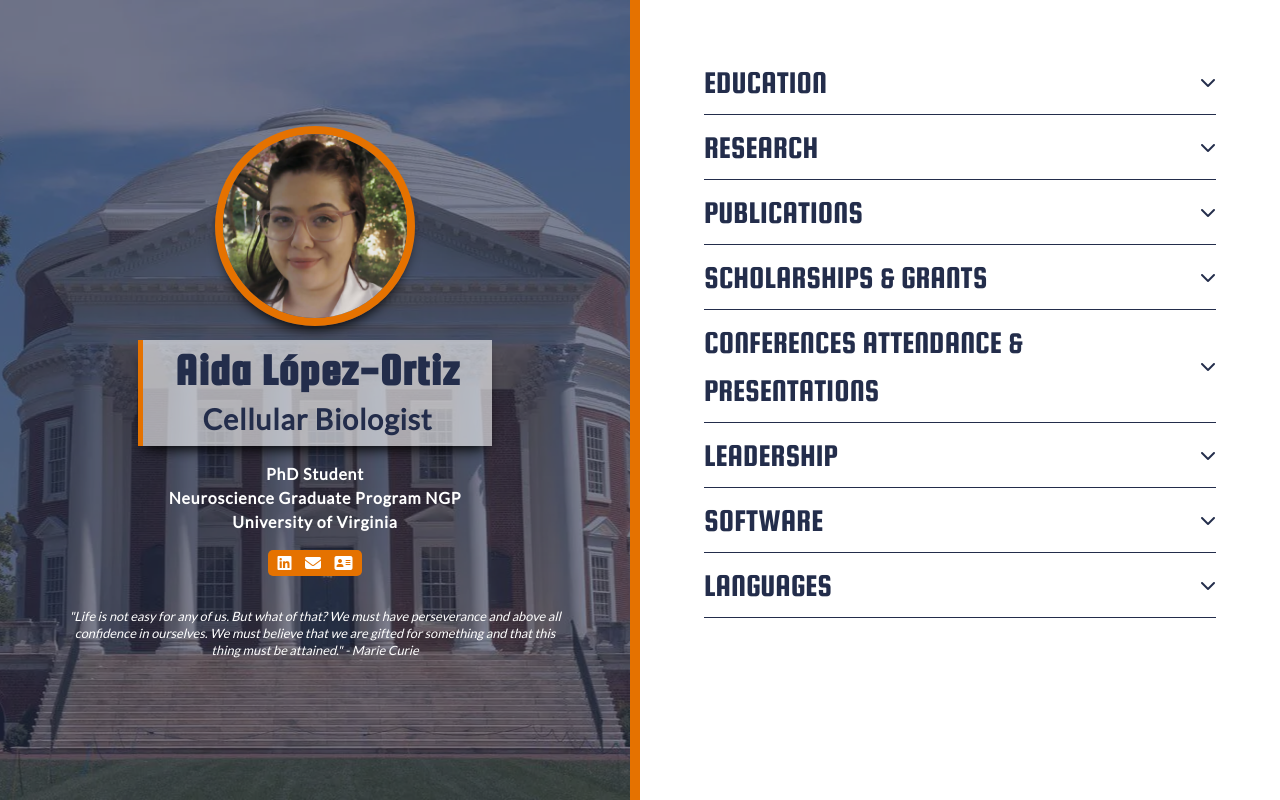
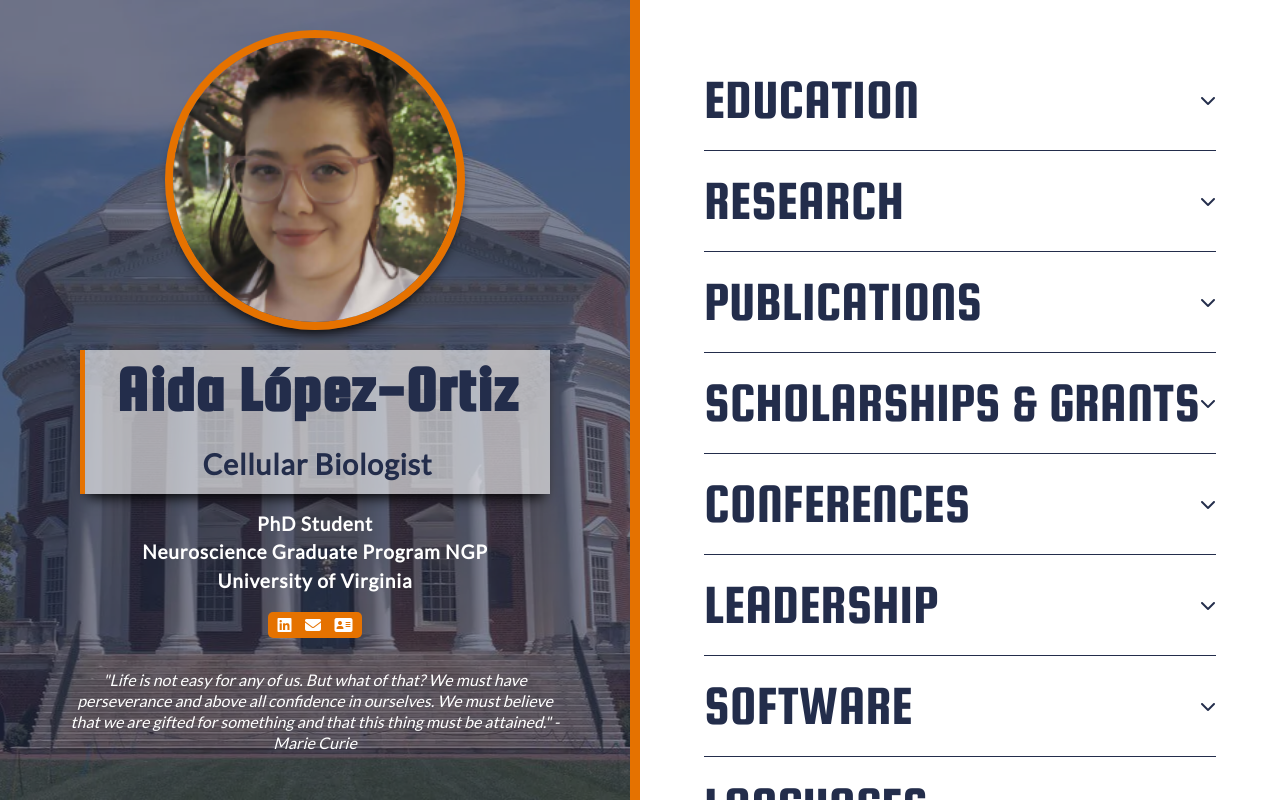
Before and after one commit to joseamadorg/cv_oryza, a plain HTML site: page index.html in a window 1280 px wide. Drawn offline with Linux system fonts and the light colour scheme.

Commit message:
Se añade conferencia KY 2023. FIX: tamaño de letra, tamaño de imagen, y tamaño de nombre en desktop

```diff
--- a/index.html
+++ b/index.html
@@ -17,7 +17,7 @@
     <section class="hero">
         <section id="profile" class="hero__izq ">
             <figure class="hero__figure">
-                <img class="hero__img" src="./img/aida_lopez-ortiz.webp" alt="Aida López-Ortiz - Cellular Biologist" width="200" height="200">
+                <img class="hero__img" src="./img/aida_lopez-ortiz.webp" alt="Aida López-Ortiz - Cellular Biologist" width="300" height="300">
                 <figcaption>
                     <h1 class="hero__name">Aida López-Ortiz<br>
                     <span class="hero__subtitle">Cellular Biologist</span></h1>
@@ -137,10 +137,11 @@
                 </div><!-- accordion-item Scholarships -->
                 <div class="accordion-item">
                     <div class="accordion-header">
-                        <h2 class="hero__der--title">CONFERENCES ATTENDANCE & PRESENTATIONS</h2>
+                        <h2 class="hero__der--title">CONFERENCES</h2>
                         <i class="fas fa-chevron-down"></i>
                     </div><!-- accordion-header -->
                     <div class="accordion-content">
+                        <p><strong>March 18-22, 2023:</strong> 53rd American Society for Neurochemistry Annual Meeting. Lexington, KY, US.</p>
                         <p><strong>July 11-14, 2022:</strong> 4th Americas School of Neuroimmunology ASNI Course. Ohio State University / Columbus, OH, US.</p>
                         <p><strong>April 25-26, 2022:</strong> Altered astrocytic features in P2RY12 deficient mice. Aida O. Lopez, Joseph O. Uweru and Ukpong B. Eyo. BIG Symposium 2022, Washington University / St. Louis, MO, US (poster presentation).</p>
                         <p><strong>September 21-23, 2020:</strong> 1st Congress of Women in Bioinformatics and Data Science in Latin America. / Online.</p>
--- a/scss/partials/_hero.scss
+++ b/scss/partials/_hero.scss
@@ -32,7 +32,6 @@
 
     &__figure {
         display: flex;
-        width: 400px;
         position: relative;
         z-index: 9999;
         align-items: center;
@@ -52,8 +51,8 @@
     &__name {
         display: block;
         letter-spacing: 0.8px;
-        font-size: 2.8rem;
-        margin-top: 0.9rem;
+        font-size: 4rem;
+        margin-top: 1.2rem;
         text-align: center;
         font-weight: 700;
         background: rgba(255, 255, 255, 0.6);
@@ -72,7 +71,7 @@
     }
 
     &__caption{
-        font-size: 1rem;
+        font-size: 1.2rem;
         line-height: 1.5;
         margin-top: 1rem;
         text-align: center;
@@ -107,7 +106,7 @@
         line-height: 1.5;
         transition: top 0.3s ease-in-out;
         &--title {
-            font-size: 2rem;
+            font-size: 3.5rem;
         }
         &--wrapper{
             margin: 1rem 0rem;
@@ -140,7 +139,7 @@
     text-align: center;
     padding: 1rem 4rem;
     line-height: 1.3;
-    font-size: 0.8rem;
+    font-size: 1rem;
 }
 
 .toggle__btn {
--- a/scss/partials/_mobile.scss
+++ b/scss/partials/_mobile.scss
@@ -9,11 +9,10 @@
         width: 100%;
         z-index: 100;
         border-right: none !important;
-        background-size: unset;
     }
 
     .hero__figure {
-        width: 100%;
+        width: 90%;
     }
 
     .hero__img {
@@ -33,6 +32,7 @@
     .quote {
         padding: 1rem;
         margin-bottom: 1.5rem;
+        font-size: 0.8rem;
     }
 
     .hero__der {
```
Also changed, not shown: scss/main.css.
